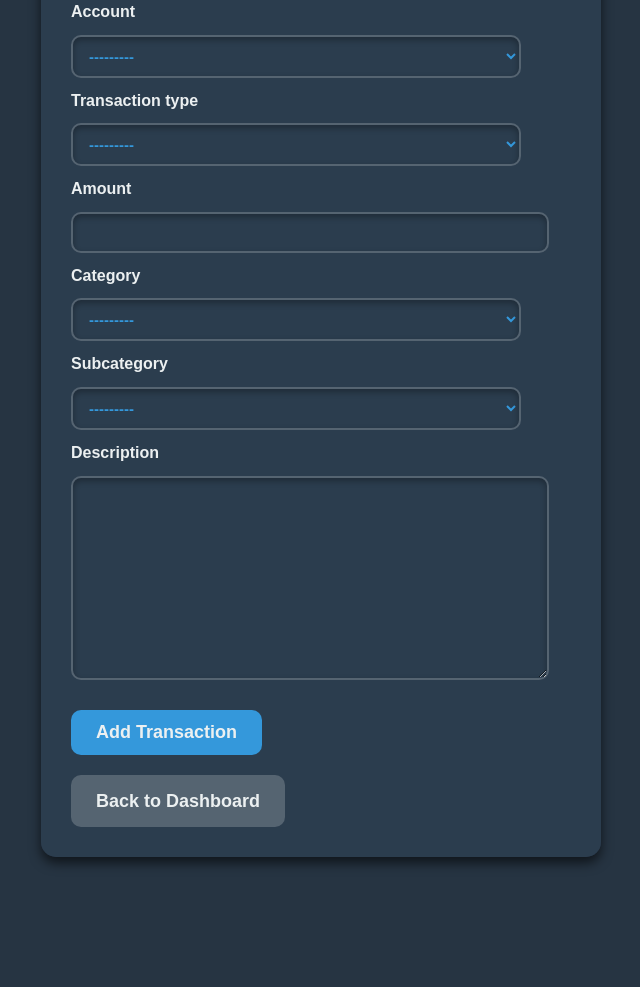
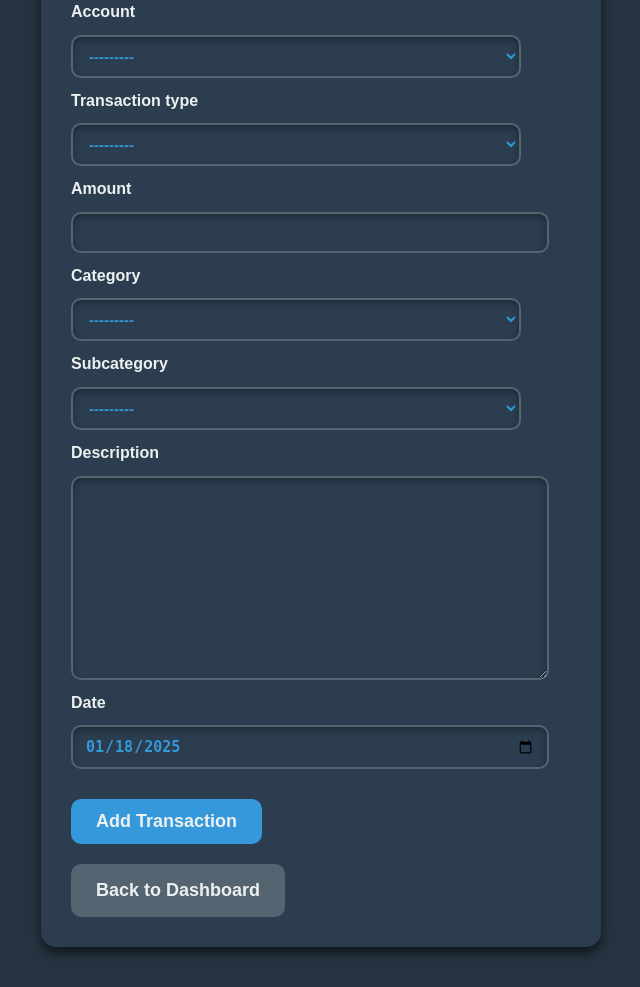
Before and after one commit to hirwacedric123/SpendIT, a Django app: page /add-transaction/ in a window 1280 px wide. Shown: the part 165-1152 px from the top of the page, without its empty margins (319-959 px from the left). Before the commit the page ends 1031 px from the top, so only its background shows below. Run offline with Django 5.2, Linux system fonts and the light colour scheme; a user stored in the database is signed in; data comes from the database, SQL or seed files in the repository; some libraries are stand-ins or nearby versions.

Commit message:
fix: uncomment date field in add_transaction.html form

```diff
--- a/Spend/templates/add_transaction.html
+++ b/Spend/templates/add_transaction.html
@@ -45,10 +45,10 @@
                 {{ form.description }}
             </div>
 
-            <!-- <div class="form-group">
+            <div class="form-group">
                 <label for="{{ form.date.id_for_label }}">{{ form.date.label }}</label>
                 {{ form.date }}
-            </div> -->
+            </div>
 
             <button type="submit" class="btn btn-primary">Add Transaction</button>
         </form>
```
